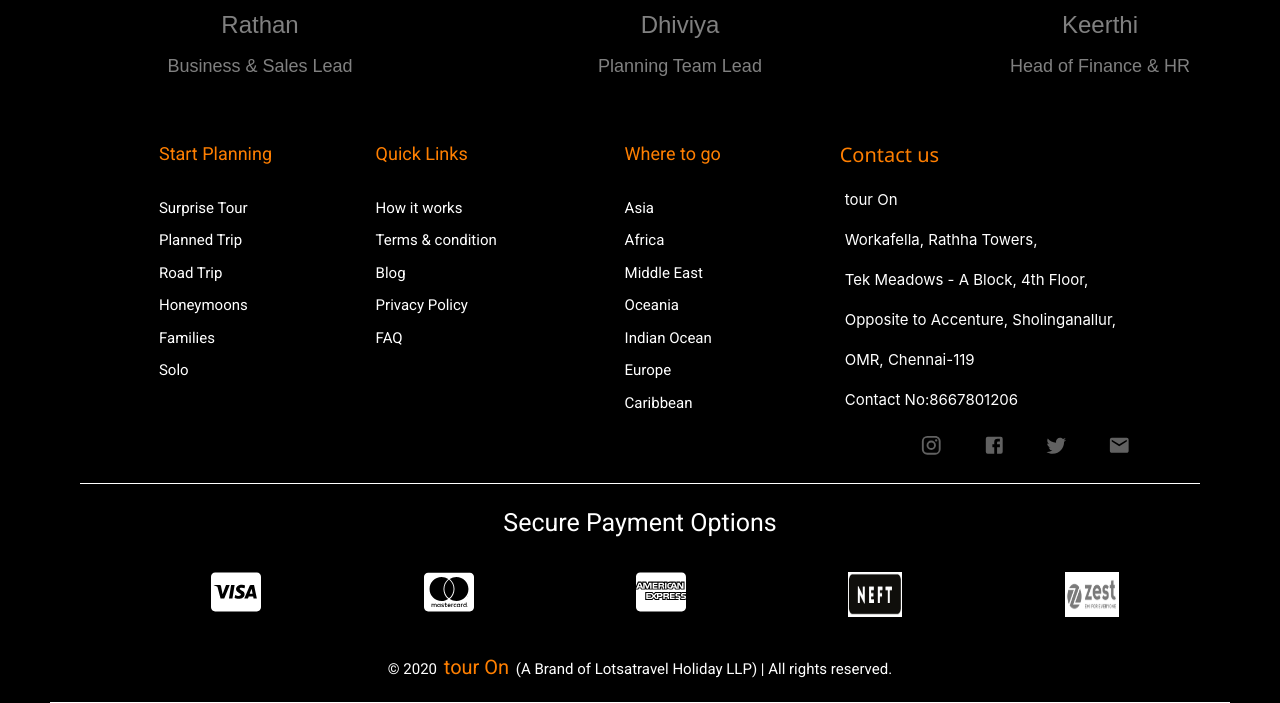
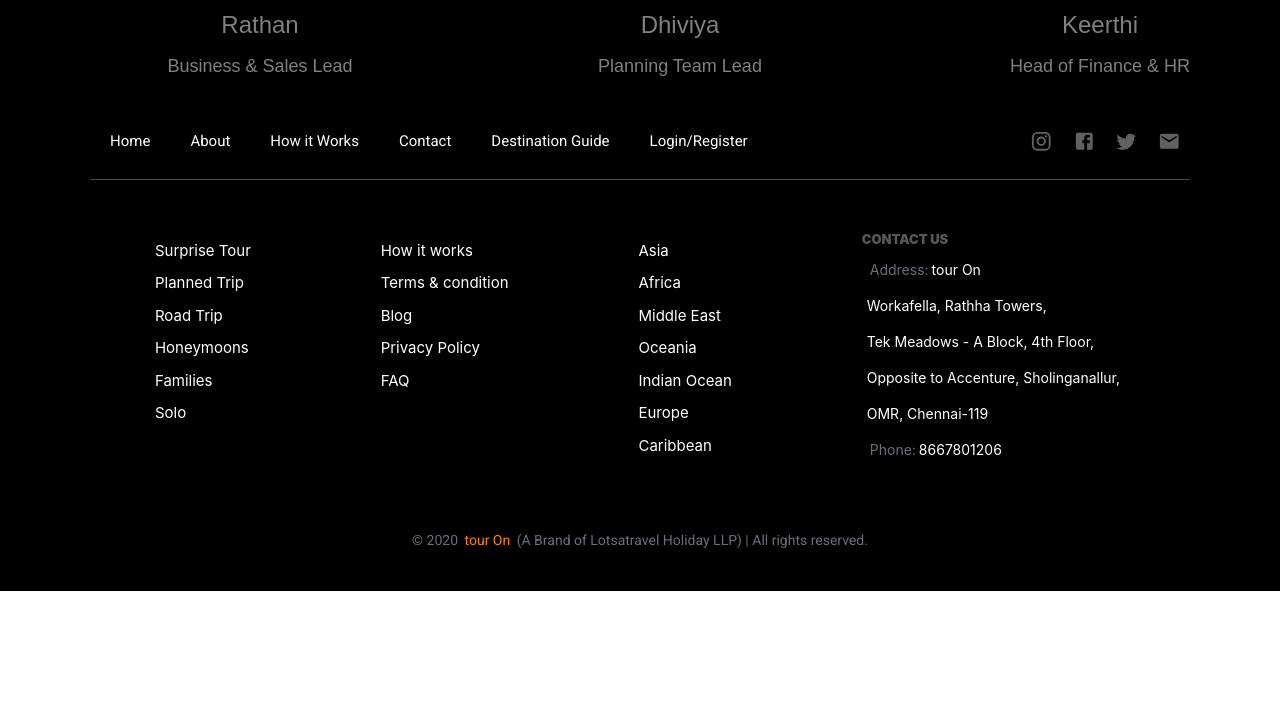
Before and after one commit to touron-travel/Touron-Website, a React app: page /about in a window 1280 px wide. Shown: the part 1675-2378 px from the top of the page. After the commit the page ends 2266 px from the top, so only its background shows below. Built offline with nearby package versions, Linux system fonts and the light colour scheme; no server answers; a web font is replaced by a local one.

Commit message:
initial commit

```diff
--- a/src/Home components/Categories/Categories.js
+++ b/src/Home components/Categories/Categories.js
@@ -10,6 +10,18 @@ export default function Categories() {
   return (
     <div className="categories">
       <div className="cat-body">
+        <img className="image" src={cat4} alt="" />
+        <div className="title">
+          <p>Luxury</p>
+        </div>
+      </div>
+      <div className="cat-body">
+        <img className="image" src={cat5} alt="" />
+        <div className="title">
+          <p>Honeymoon Tour</p>
+        </div>
+      </div>
+      <div className="cat-body">
         <img className="image" src={cat1} alt="" />
         <div className="title">
           <p>Planned Tour</p>
@@ -21,24 +33,12 @@ export default function Categories() {
           <p>Surprise Tour</p>
         </div>
       </div>
-      <div className="cat-body">
+      <div className="cat-bod">
         <img className="image" src={cat3} alt="" />
         <div className="title">
           <p>Road Trip</p>
         </div>
       </div>
-      <div className="cat-body">
-        <img className="image" src={cat4} alt="" />
-        <div className="title">
-          <p>Adventure</p>
-        </div>
-      </div>
-      <div className="cat-bod">
-        <img className="image" src={cat5} alt="" />
-        <div className="title">
-          <p>Honeymoon Tour</p>
-        </div>
-      </div>
     </div>
   );
 }
--- a/src/Home components/Footer/Footer.css
+++ b/src/Home components/Footer/Footer.css
@@ -2,94 +2,104 @@
 
 .footer {
   background-color: #000;
-  padding: 20px 30px;
-  border-bottom: 1px solid white;
+  background-size: auto;
+  padding: 20px 20px;
 }
-.footer-section {
+.footnav {
   display: flex;
-  justify-content: space-around;
+  justify-content: space-between;
 }
-.tour-ideas h4,
-.tour-types h4,
-.quick-links h4 {
-  font-size: 18px;
-  margin-bottom: 30px;
+.footnav-area {
+  display: flex;
+  list-style: none;
+  color: #ffffff;
+}
+.footnav-links {
+  text-decoration: none;
+  margin-right: 20px;
+  margin-left: 20px;
+  font-size: 15px;
+  font-family: "Roboto", sans-serif;
+  font-weight: 500;
+}
+.footnav-links:hover {
   color: #ff7f00;
-  font-family: "Roboto", sans-serif;
 }
-.tour-ideas p,
-.tour-types p,
-.quick-links p {
-  margin-bottom: 10px;
-  font-family: "Roboto", sans-serif;
+
+.icons {
+  display: flex;
+  color: rgba(255, 255, 255, 0.38);
+}
+.icons {
+  padding-left: 20px;
+  float: right;
+}
+.footnav {
+  border-bottom: 1px solid rgba(255, 255, 255, 0.29);
+  padding-bottom: 20px;
+}
+.facebook {
+  margin-left: 20px;
+}
+.twitter {
+  margin-left: 20px;
+}
+.mail {
+  margin-left: 20px;
+  margin-right: 10px;
 }
 .link {
   text-decoration: none;
   color: #fff;
 }
-.footer-section p {
-  font-size: 15px;
-  padding-right: 30px;
+.link p {
+  margin-top: 10px;
 }
-.footer-section ul li {
-  list-style: none;
-}
-.icons {
-  display: flex;
-  padding-left: 770px;
-  justify-content: space-evenly;
-  margin-top: 10px;
-  color: rgba(255, 255, 255, 0.38);
-}
-.contact-section h4 {
+.link p:hover {
   color: #ff7f00;
 }
-
-.address p {
-  font-size: 15px;
-  padding: 5px;
-  line-height: 2;
-  color: #fff;
-}
-.payment-options h4 {
-  font-family: "Roboto", sans-serif;
-  text-align: center;
-  font-size: 25px;
-  padding: 10px;
-  color: #fff;
-}
-.option {
-  margin-left: 50px;
+.footer-section {
   display: flex;
   justify-content: space-around;
-  flex-wrap: wrap;
-  color: #fff;
+  padding: 50px 0px;
 }
 .copyrights p {
   margin: 15px 10px 0 10px;
   font-family: "Roboto", sans-serif;
   text-align: center;
-  color: #fff;
+  color: #696e7d;
+  font-size: 14px;
 }
 .copyrights span {
   color: #ff7f00;
+  font-size: 14px;
 }
-.option .cc {
-  font-size: 50px;
+._title {
+  font-size: 13px;
+  font-weight: 900;
+  color: rgba(255, 255, 255, 0.34);
+  text-transform: uppercase;
 }
-.option .zest,
-.neft {
-  margin-top: 10px;
+.address p {
+  font-size: 14px;
+  padding: 5px;
+  /* line-height: 1; */
+  margin-top: 5px;
+  color: #fff;
 }
-.icons .instagram:hover {
+.address span {
+  color: #696e7d;
+  font-size: 14px;
+}
+.instagram:hover {
   color: #fd1d1d;
 }
-.icons .facebook:hover {
+.facebook:hover {
   color: #009fff;
 }
-.icons .twitter:hover {
+.twitter:hover {
   color: #00acee;
 }
-.icons .mail:hover {
+.mail:hover {
   color: #ffffff;
 }
--- a/src/Home components/Footer/Footer.js
+++ b/src/Home components/Footer/Footer.js
@@ -5,18 +5,79 @@ import InstagramIcon from "@material-ui/icons/Instagram";
 import FacebookIcon from "@material-ui/icons/Facebook";
 import TwitterIcon from "@material-ui/icons/Twitter";
 import MailIcon from "@material-ui/icons/Mail";
-import { FaCcVisa, FaCcAmex, FaCcMastercard } from "react-icons/fa";
-import NEFT from "../../assests/NEFT.png"
-import Zest from "../../assests/Zest.png"
+// import { FaCcVisa, FaCcAmex, FaCcMastercard } from "react-icons/fa";
+// import NEFT from "../../assests/NEFT.png"
+// import Zest from "../../assests/Zest.png"
 
 export default function Footer() {
   return (
     <>
-      <div className="footer">
+
+
+    <div className="footer">
+      <div className="footnav">
+        <div className="navigation">
+        <ul className="footnav-area">
+          <li className="footnav-items">
+           <Link to="/" className="footnav-links">
+               Home
+             </Link>
+          </li>
+          <li className="footnav-items">
+          <Link to="/" className="footnav-links">
+               About
+             </Link>
+          </li>
+          <li className="footnav-items">
+          <Link to="/" className="footnav-links">
+               How it Works
+             </Link>
+          </li>
+          <li className="footnav-items">
+          <Link to="/" className="footnav-links">
+               Contact
+             </Link>
+          </li>
+          <li className="footnav-items">
+          <Link to="/" className="footnav-links">
+               Destination Guide
+             </Link>
+          </li>
+          <li className="footnav-items">
+          <Link to="/" className="footnav-links">
+               Login/Register
+             </Link>
+          </li>
+        </ul>
+        </div>
+        <div className="social-icons">
+          <div className="icons">
+            <p>
+              <a href="https://www.instagram.com/touronholidays/" target="_blank" className="instagram">
+                <InstagramIcon />
+              </a>
+            </p>
+            <p>
+              <a href="https://www.facebook.com/touronholidays/" target="_blank" className="facebook">
+                <FacebookIcon />
+              </a>
+            </p>
+            <p>
+              <a href="https://www.twitter.com/touronholidays/" target="_blank" className="twitter">
+                <TwitterIcon />
+              </a>
+            </p>
+            <p>
+              <a href="mailto:hello@touron.in" target="_blank" className="mail">
+                <MailIcon />
+              </a>
+            </p>
+          </div>
+        </div>
+        </div>
         <div className="footer-section">
           <div className="book-now">
             <div className="tour-types">
-              <h4>Start Planning</h4>
               <ul>
                 <li>
                   <Link className="link" to="">
@@ -52,7 +113,6 @@ export default function Footer() {
             </div>
           </div>
           <div className="quick-links">
-            <h4>Quick Links</h4>
             <div className="links">
               <ul>
                 <li>
@@ -85,7 +145,6 @@ export default function Footer() {
           </div>
           <div className="tour-ideas">
             <div className="ideas">
-              <h4>Where to go</h4>
               <ul>
                 <li>
                   <Link className="link" to="">
@@ -125,58 +184,27 @@ export default function Footer() {
               </ul>
             </div>
           </div>
-          <div className="contact">
+
+           <div className="contact">
             <div className="contact-section">
-              <h4>Contact us</h4>
+               <div className="_title">Contact us</div>
               <div className="address">
-                <p>tour On </p>
+                <p><span>Address:</span>tour On</p>
                 <p>Workafella, Rathha Towers,</p>
                 <p>Tek Meadows - A Block, 4th Floor,</p>
                 <p>Opposite to Accenture, Sholinganallur,</p>
                 <p>OMR, Chennai-119</p>
-                <p>Contact No:8667801206</p>
+                <p><span>Phone:</span>8667801206</p>
               </div>
             </div>
           </div>
         </div>
-        <div className="social-icons">
-          <div className="icons">
-            <p>
-              <a href="https://www.instagram.com/touronholidays/" target="_blank" className="instagram">
-                <InstagramIcon />
-              </a>
-            </p>
-            <p>
-              <a href="https://www.facebook.com/touronholidays/" target="_blank" className="facebook">
-                <FacebookIcon />
-              </a>
-            </p>
-            <p>
-              <a href="https://www.twitter.com/touronholidays/" target="_blank" className="twitter">
-                <TwitterIcon />
-              </a>
-            </p>
-            <p>
-              <a href="mailto:hello@touron.in" target="_blank" className="mail">
-                <MailIcon />
-              </a>
-            </p>
-          </div>
+         <div className="copyrights">
+          <p className="text-center"> &copy; 2020 <span>tour On</span> (A Brand of Lotsatravel Holiday LLP) | All rights reserved.</p>
         </div>
-      </div>
-      <div className="payment-options">
-        <h4>Secure Payment Options</h4>
-        <div className="option">
-            <p className="cc"><FaCcVisa/></p>
-            <p className="cc"><FaCcMastercard /></p>
-            <p className="cc"> <FaCcAmex/></p>
-            <p><img className="neft" src={NEFT} width="54px" height="45px" alt=""/></p>
-            <p><img className="zest" src={Zest} width="54px" height="45px" alt=""/></p>
-        </div>
-      </div>
-      <div className="copyrights">
-    <p className="text-center"> &copy; 2020 <span>tour On</span> (A Brand of Lotsatravel Holiday LLP) | All rights reserved.</p>
     </div>
+
     </>
-  );
+
+);
 }
--- a/src/Home components/Top Destination/Top_destination.css
+++ b/src/Home components/Top Destination/Top_destination.css
@@ -43,18 +43,35 @@
   height: 120px;
   opacity: 0.9;
   border-radius: 8px;
+  transition: 0.5s;
+  position: relative;
 }
 .section_item .city {
+  font-size: 20px;
+  font-weight: 700;
+  color: #ffffff;
+  text-align: center;
+  /* font-family: "Roboto", sans-serif; */
   position: relative;
   top: -80px;
+  z-index: 1;
 }
-.section_item p {
+/* .section_item p {
   font-size: 20px;
-  font-weight: 600;
+  font-weight: 900;
   color: #fff;
   text-align: center;
-}
+  font-family: "Roboto", sans-serif;
+  position: relative;
+  top: -80px;
+} */
 
 .city {
   margin: 10px;
 }
+.section_item .section_image:hover {
+  z-index: 1;
+  transform: scale(1.25);
+  box-shadow: 0 25px 40px rgba(0, 0, 0, 0.5);
+  cursor: pointer;
+}
```
Also changed, not shown: src/assests/cat22.jpg (added), src/assests/cat33.jpg (added), 2 other files.
